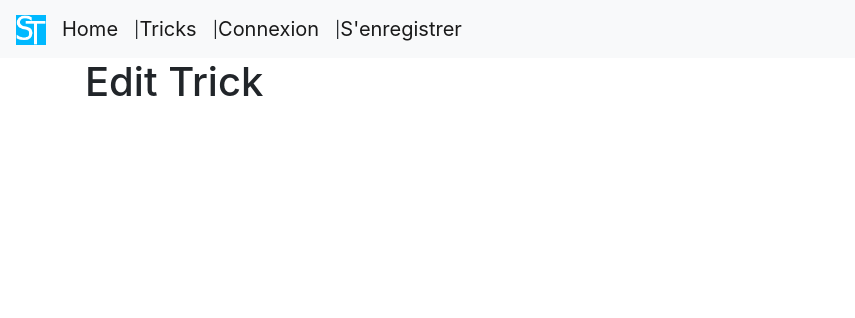
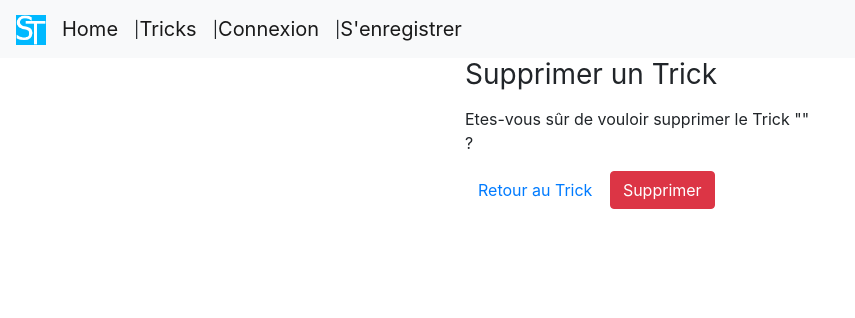
Before and after one commit to Beskargam/Project6_SnowTricks, a Symfony app: template templates/trick/delete.html.twig in a window 1280 px wide. Shown: the top 318 px of the page, without its empty margins (0-855 px from the left). Run offline with Twig, Linux system fonts and the light colour scheme; the template is opened without the code that fills it, so the values that code supplies are empty; some libraries are stand-ins or nearby versions.

Commit message:
add image property in Trick entity and update view for add and edit

```diff
--- a/src/Controller/ArticleController.php
+++ b/src/Controller/ArticleController.php
@@ -113,7 +113,7 @@ class ArticleController extends AbstractController
     }
 
     /**
-     * @Route("/supprimer/{id<\d+>}", methods={"POST"}, name="delete")
+     * @Route("/supprimer/{id<\d+>}", name="delete")
      */
     public function delete(Request $request, Trick $trick)
     {
@@ -130,7 +130,7 @@ class ArticleController extends AbstractController
             return $this->redirectToRoute('app_homepage');
         }
 
-        return $this->render('trick/edit.html.twig', [
+        return $this->render('trick/delete.html.twig', [
             'trick' => $trick,
             'form' => $form->createView(),
         ]);
--- a/src/Form/TrickType.php
+++ b/src/Form/TrickType.php
@@ -13,6 +13,7 @@ use App\Entity\GroupTrick;
 use App\Entity\Trick;
 use Symfony\Bridge\Doctrine\Form\Type\EntityType;
 use Symfony\Component\Form\AbstractType;
+use Symfony\Component\Form\Extension\Core\Type\FileType;
 use Symfony\Component\Form\Extension\Core\Type\SubmitType;
 use Symfony\Component\Form\Extension\Core\Type\TextareaType;
 use Symfony\Component\Form\Extension\Core\Type\TextType;
@@ -39,6 +40,9 @@ class TrickType extends AbstractType
                 'class' => GroupTrick::class,
                 'choice_label' => 'name',
             ])
+            ->add('image', FileType::class, [
+                'label' => 'Image(s) du Trick :'
+            ])
             ->add('save', SubmitType::class, [
                 'label' => 'Enregistrement',
             ]);
--- a/templates/trick/add.html.twig
+++ b/templates/trick/add.html.twig
@@ -1,11 +1,11 @@
 {% extends 'base.html.twig' %}
 
 {% block title %}
-    Add Trick
+    Ajouter un Trick
 {% endblock %}
 
 {% block body %}
-    <section class="flipboard-form">
+    <section class="flipboard-box">
         <div class="container">
             <div class="row justify-content-center">
                 <div class="col-sm-10 col-md-6 col-lg-4">
--- a/templates/trick/delete.html.twig
+++ b/templates/trick/delete.html.twig
@@ -1,15 +1,28 @@
 {% extends 'base.html.twig' %}
 
 {% block title %}
-    Supprimer Trick
+    Supprimer un Trick
 {% endblock %}
 
 {% block body %}
-    <div class="container">
-        <div class="row">
-            <div class="col-sm-12">
-                <h1>Edit Trick</h1>
+    <section class="flipboard-box">
+        <div class="container">
+            <div class="row justify-content-center">
+                <div class="col-sm-10 col-md-6 col-lg-4">
+                    <h1 class="h3 mb-3 font-weight-normal">Supprimer un Trick</h1>
+                    <p>
+                        Etes-vous sûr de vouloir supprimer le Trick "{{ Trick.title }}" ?
+                    </p>
+                    <form action="{{ path('app_delete', {'id' : Trick.id}) }}" method="post">
+                        <a href="{{ path('app_trick', {'id': Trick.id}) }}" class="btn btn-default">
+                            <i class="glyphicon glyphicon-chevron-left"></i>
+                            Retour au Trick
+                        </a>
+                        <input type="submit" value="Supprimer" class="btn btn-danger"/>
+                        {{ form_rest(form) }}
+                    </form>
+                </div>
             </div>
         </div>
-    </div>
+    </section>
 {% endblock %}
--- a/templates/trick/form.html.twig
+++ b/templates/trick/form.html.twig
@@ -12,6 +12,10 @@
         {{ form_label(form.groupTrick) }}
         {{ form_widget(form.groupTrick) }}
     </div>
+    <div class="field-space">
+        {{ form_label(form.image) }}
+        {{ form_widget(form.image) }}
+    </div>
 
     <div class="field-space">
         {{ form_widget(form.save, {'attr': {'class': 'btn btn-primary'}}) }}
```
Also changed, not shown: src/Entity/Trick.php (+18 -0 lines), templates/trick/edit.html.twig (+8 -6 lines).
